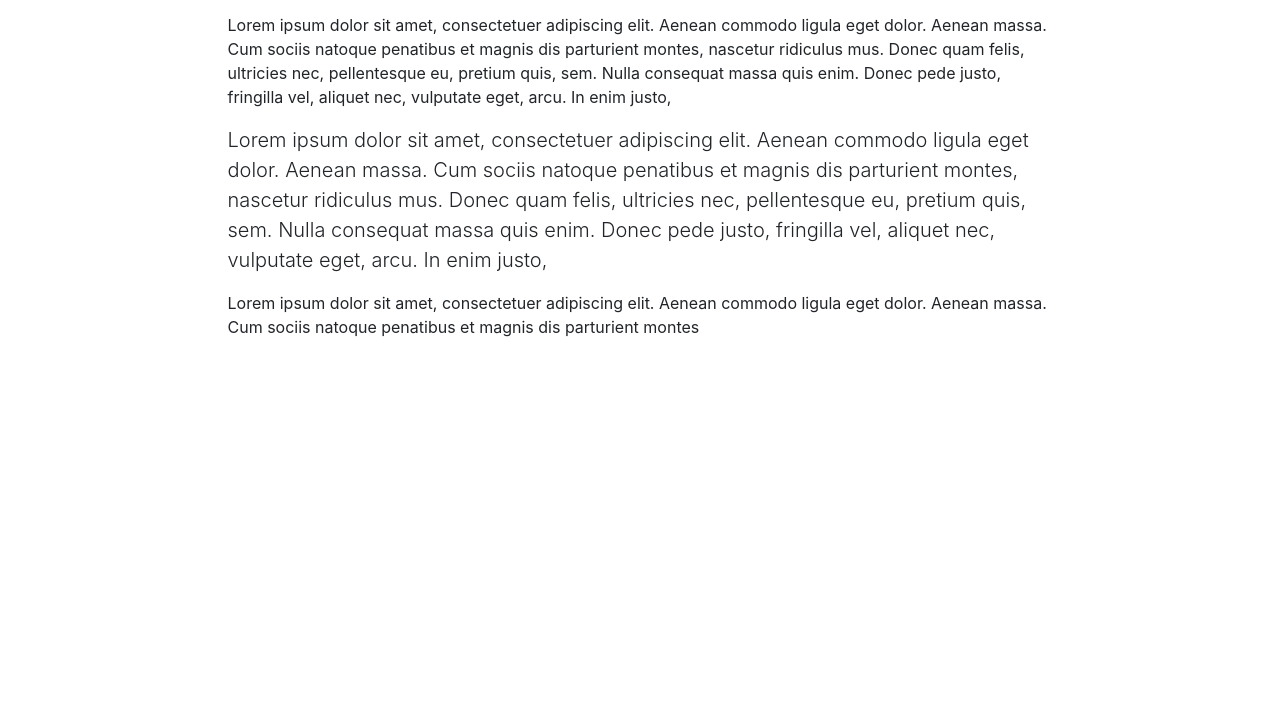
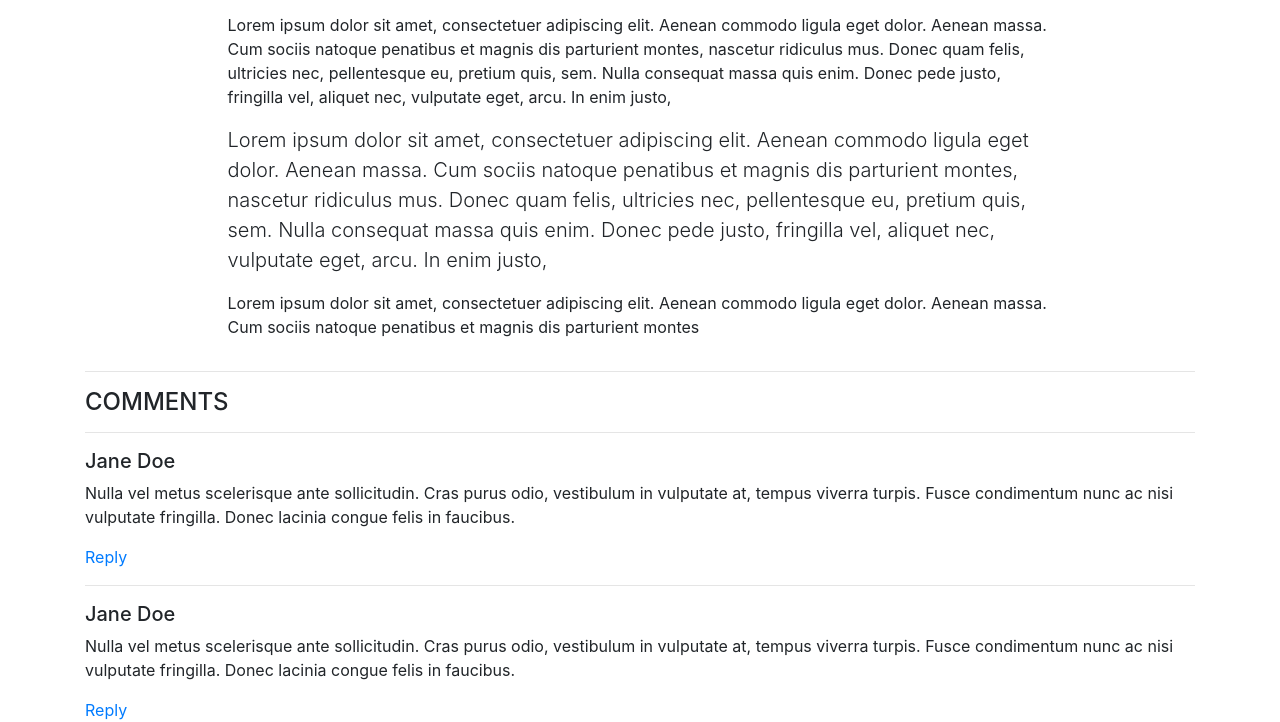
Before and after one commit to Unfiltered-sfw/unfiltered-client, a plain HTML site: page index.html in a window 1280 px wide. Shown: the part 774-1496 px from the top of the page. Before the commit the page ends 1129 px from the top, so only its background shows below. Drawn offline with nearby package versions, Linux system fonts and the light colour scheme.

Commit message:
Add display comment section

```diff
--- a/add-post.css
+++ b/add-post.css
@@ -9,8 +9,5 @@
 
 .display-post {
     margin-top: 5%;
-    display: flex;
-    justify-content: center;
-    align-items: center;
 
 }
--- a/index.html
+++ b/index.html
@@ -24,8 +24,8 @@
             <button type="submit" class="btn btn-primary">Submit</button>
           </form>
     </section>
-    <section class="display-post container">
-        <article class="post">
+    <section class="display-post">
+        <article class="post container">
                 <div class="row justify-content-center">
                     <div class="col-md-9 mb40">
                         <article>
@@ -51,7 +51,30 @@
         </article>
         <article class="comment-section">
             <div class="new-comment"></div>
-            <div class="display-comments"></div>
+            <div class="display-comments container">
+                <hr class="mb40">
+                <h4 class="mb40 text-uppercase font500">Comments</h4>
+                <hr class="mb40">
+                <div class="media mb40">
+                    <div class="media-body">
+                        <h5 class="mt-0 font400 clearfix">
+                            Jane Doe
+                        </h5>
+                        <p> Nulla vel metus scelerisque ante sollicitudin. Cras purus odio, vestibulum in vulputate at, tempus viverra turpis. Fusce condimentum nunc ac nisi vulputate fringilla. Donec lacinia congue felis in faucibus.</p>
+                        <a href="#" class="">Reply</a>
+                    </div>
+                </div>
+                <hr class="mb40">
+                <div class="media mb40">
+                    <div class="media-body">
+                        <h5 class="mt-0 font400 clearfix">
+                            Jane Doe
+                        </h5>
+                        <p> Nulla vel metus scelerisque ante sollicitudin. Cras purus odio, vestibulum in vulputate at, tempus viverra turpis. Fusce condimentum nunc ac nisi vulputate fringilla. Donec lacinia congue felis in faucibus.</p>
+                        <a href="#" class="">Reply</a>
+                    </div>
+                </div>
+            </div>
         </article>
     </section>
 </body>
```
